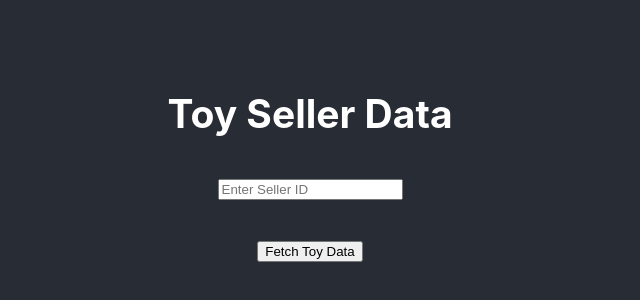
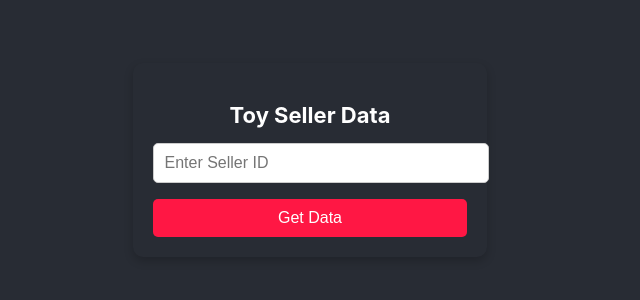
Before and after one commit to marinjosue/Exam-Marin-Deploy, a React (Create React App) app in the folder myFrontEnd-Marin/: page / in a window 1280 px wide. Shown: the part 240-540 px from the top of the page, without its empty margins (330-970 px from the left). Built offline with nearby package versions, Linux system fonts and the light colour scheme.

Commit message:
Fix routing for ToysParameters component and enhance ToyDetails UI; add error handling for invalid seller ID

```diff
--- a/myFrontEnd-Marin/src/App.js
+++ b/myFrontEnd-Marin/src/App.js
@@ -10,7 +10,7 @@ function App() {
       <div className="App">
         <header className="App-header">
           <Routes>
-            <Route path="" element={<ToysParameters />} />
+            <Route path="/" element={<ToysParameters />} />
             <Route path="/toyDetails" element={<ToyDetails />} />
           </Routes>
         </header>
--- a/myFrontEnd-Marin/src/components/toyDetails.js
+++ b/myFrontEnd-Marin/src/components/toyDetails.js
@@ -7,33 +7,48 @@ function ToyDetails() {
   const { toyData } = location.state;
 
   return (
-    <div style={{ padding: '20px' }}>
+    <div style={{ padding: '20px', fontFamily: 'Arial, sans-serif', backgroundColor: '#f9f9f9' }}>
 
-      <h2>{toyData.name_seller}</h2>
-      <p>Total de juguetes vendidos: {toyData.toys_sold}</p>
+      <h2 style={{ color: '#333' }}>{toyData.name_seller}</h2>
+      <p style={{ color: '#666' }}>Total toys sold: {toyData.toys_sold}</p>
 
-      <table border="1" style={{ width: '100%', borderCollapse: 'collapse', marginTop: '20px' }}>
+      <table border="1" style={{ width: '100%', borderCollapse: 'collapse', marginTop: '20px', backgroundColor: '#fff' }}>
         <thead>
-          <tr>
-            <th>ID Juguete</th>
-            <th>Nombre</th>
-            <th>Precio</th>
-            <th>Descripción</th>
-            <th>Fecha de Compra</th>
+          <tr style={{ backgroundColor: '#007bff', color: 'white' }}>
+            <th style={{ padding: '10px' }}>Toy ID</th>
+            <th style={{ padding: '10px' }}>Name</th>
+            <th style={{ padding: '10px' }}>Price</th>
+            <th style={{ padding: '10px' }}>Description</th>
+            <th style={{ padding: '10px' }}>Purchase Date</th>
           </tr>
         </thead>
         <tbody>
           {toyData.toys.map((toy) => (
-            <tr key={toy.id_toy}>
-              <td>{toy.id_toy}</td>
-              <td>{toy.name_toy}</td>
-              <td>${toy.price_toy}</td>
-              <td>{toy.description_toy}</td>
-              <td>{new Date(toy.data_buys).toLocaleDateString()}</td>
+            <tr key={toy.id_toy} style={{ borderBottom: '1px solid #ddd', color: 'black' }}>
+              <td style={{ padding: '10px', textAlign: 'center' }}>{toy.id_toy}</td>
+              <td style={{ padding: '10px', textAlign: 'center' }}>{toy.name_toy}</td>
+              <td style={{ padding: '10px', textAlign: 'center' }}>${toy.price_toy}</td>
+              <td style={{ padding: '10px', textAlign: 'center' }}>{toy.description_toy}</td>
+              <td style={{ padding: '10px', textAlign: 'center' }}>{new Date(toy.data_buys).toLocaleDateString()}</td>
             </tr>
           ))}
         </tbody>
       </table>
+
+      <button
+        onClick={() => navigate('/')}
+        style={{
+          marginTop: '20px',
+          padding: '10px 15px',
+          backgroundColor: '#007bff',
+          color: 'white',
+          border: 'none',
+          borderRadius: '5px',
+          cursor: 'pointer'
+        }}
+      >
+        Exit
+      </button>
 
     </div>
   );
--- a/myFrontEnd-Marin/src/components/toysParameters.js
+++ b/myFrontEnd-Marin/src/components/toysParameters.js
@@ -11,25 +11,78 @@ function ToysParameters() {
   };
 
   const handleButtonClick = async () => {
-    const response = await fetch(`${API_BASE_URL}/api/toys/${toyId}`);
-    const data = await response.json();
-    navigate('/toyDetails', { state: { toyData: data } });
+    if (!toyId.trim()) {
+      alert("Please enter a valid seller ID.");
+      return;
+    }
+
+    try {
+      const response = await fetch(`${API_BASE_URL}/api/toys/${toyId}`);
+      if (!response.ok) throw new Error("No information found for this seller.");
+
+      const data = await response.json();
+      navigate('/toyDetails', { state: { toyData: data } });
+    } catch (error) {
+      alert(error.message);
+    }
   };
 
   return (
-    <div>
-        <h2>Toy Seller Data</h2>
+    <div style={styles.container}>
+      <h2 style={styles.title}>Toy Seller Data</h2>
+
       <input
         type="text"
         value={toyId}
         onChange={handleInputChange}
         placeholder="Enter Seller ID"
+        style={styles.input}
       />
-      <br />
-      <br />
-      <button onClick={handleButtonClick}>Fetch Toy Data</button>
+
+      <button onClick={handleButtonClick} style={styles.button}>
+      Get Data
+      </button>
     </div>
   );
 }
 
+const styles = {
+  container: {
+    maxWidth: '400px',
+    margin: '50px auto',
+    padding: '20px',
+    textAlign: 'center',
+    backgroundColor: '#282c34',
+    borderRadius: '10px',
+    boxShadow: '0px 4px 10px rgba(0, 0, 0, 0.2)',
+    color: 'white',
+  },
+  title: {
+    marginBottom: '15px',
+    fontSize: '22px',
+  },
+  input: {
+    width: '100%',
+    padding: '10px',
+    marginBottom: '15px',
+    borderRadius: '5px',
+    border: '1px solid #ccc',
+    fontSize: '16px',
+  },
+  button: {
+    width: '100%',
+    padding: '10px',
+    backgroundColor: '#ff1744',
+    color: 'white',
+    border: 'none',
+    borderRadius: '5px',
+    fontSize: '16px',
+    cursor: 'pointer',
+    transition: 'background 0.3s ease-in-out',
+  },
+  buttonHover: {
+    backgroundColor: '#d50000',
+  }
+};
+
 export default ToysParameters;
```
Also changed, not shown: myFrontEnd-Marin/src/components/ExampleTable.css (deleted, +0 -29 lines).
